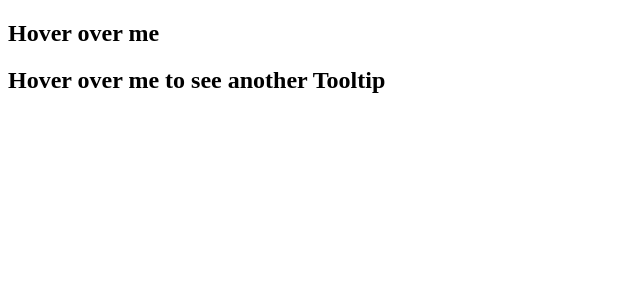
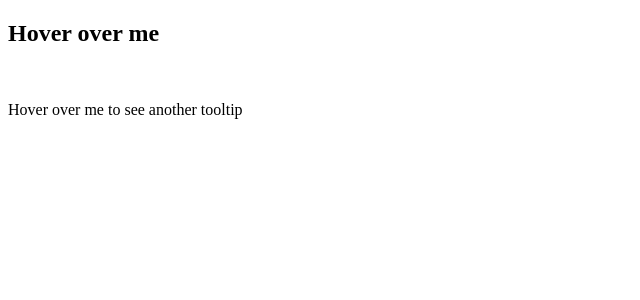
Before and after one commit to acciojob/react-composition-3-arjunsinghbazal, a React app: page / in a window 1280 px wide. Shown: the top 300 px of the page, without its empty margins (0-640 px from the left). Built offline with nearby package versions, Linux system fonts and the light colour scheme.

Commit message:
submitting code-Thu Jun 15 2023 12:27:56 GMT+0530 (India Standard Time)

```diff
--- a/src/components/App.js
+++ b/src/components/App.js
@@ -1,27 +1,21 @@
+import React from "react";
+import './../styles/App.css';
+import Tooltip from "./Tooltip";
 
-import React, { useState } from "react";
-import './../styles/App.css';
-import Tool from "./Tooltip";
 const App = () => {
-  const [value,setvalue]=useState(false);
-  const [svalue,Setvalue]=useState(false);
-  const handleClickenter=()=>{
-    setvalue(true);
-  }
-  const handleClickleave=()=>{
-    setvalue(false);
-  }
-  const handleclickenter=()=>{
-    Setvalue(true);
-  }
-  const handleclickleave=()=>{
-    Setvalue(false);
-  }
   return (
     <div>
-       <Tool value={value} enter={handleClickenter} leave={handleClickleave} svalue={svalue} Enter={handleclickenter} Leave={handleclickleave}/>
+      <h2 class="tooltip">
+        <Tooltip text="This is a tooltip">Hover over me</Tooltip>
+      </h2>
+      <br />
+      <p class="tooltip">
+        <Tooltip text="This is another tooltip">
+          Hover over me to see another tooltip
+        </Tooltip>
+      </p>
     </div>
-  )
-}
+  );
+};
 
-export default App
+export default App;
--- a/src/components/Tooltip.js
+++ b/src/components/Tooltip.js
@@ -1,13 +1,17 @@
-import React from "react";
+import React, { useState } from "react";
 
-const Tool=({value,enter,leave,svalue,Enter,Leave})=>{
-return(
-    <div >
-      <div className="tooltiptext" onMouseEnter={enter} onMouseLeave={leave}><h2 className="tootip">Hover over me</h2> {value?<p className="tootip">This is a Tooltip</p>:null}</div>
-      <div className="tooltiptext" onMouseEnter={Enter} onMouseLeave={Leave}><h2 className="tootip">Hover over me to see another Tooltip</h2> {svalue?<p className="tootip">This is a Tooltip of another toolkit</p>:null}</div>
+const Tooltip = ({ text, children }) => {
+  const [showTooltip, setShowTooltip] = useState(false);
+
+  return (
+    <div
+      onMouseEnter={() => setShowTooltip(true)}
+      onMouseLeave={() => setShowTooltip(false)}
+    >
+      {children}
+      {showTooltip && <div className="tooltiptext">{text}</div>}
     </div>
-)
-}
+  );
+};
 
-
-export default Tool;
+export default Tooltip;
```
